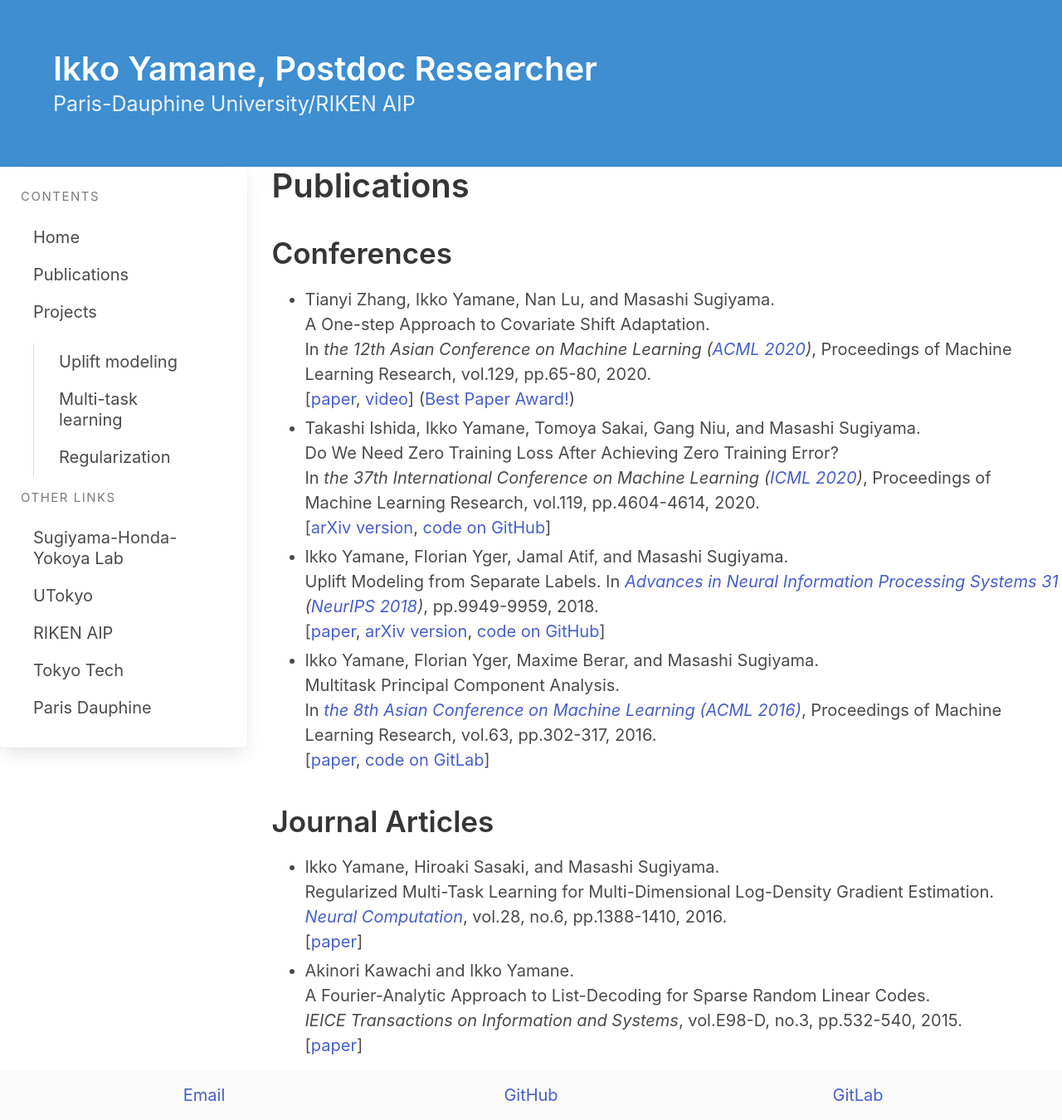
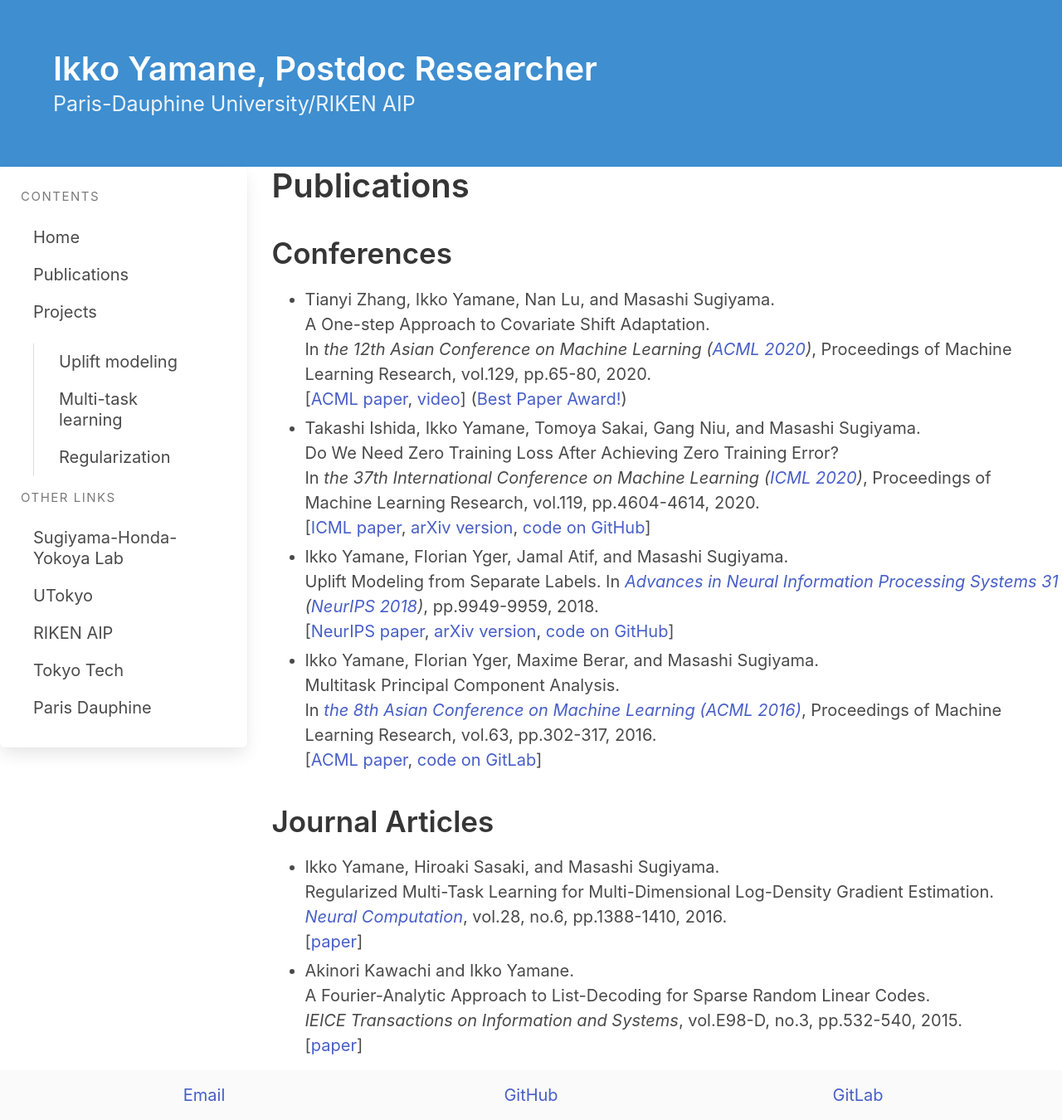
Before and after one commit to i-yamane/i-yamane.github.io, a Jekyll site: the page built from publications.md, in a window 1280 px wide and 1350 px high. Shown: the whole window at 83% size. Built offline with Jekyll 4.4.1, drawn with Linux system fonts in a browser that asks for light colours; nearby versions of some CDN libraries.

Commit message:
Update publications.md

```diff
--- a/publications.md
+++ b/publications.md
@@ -15,20 +15,21 @@ subtitle: Paris-Dauphine University/RIKEN AIP
 A One-step Approach to Covariate Shift Adaptation.<br />
 In _the 12th Asian Conference on Machine Learning ([ACML 2020](http://www.acml-conf.org/2020/))_,
 Proceedings of Machine Learning Research, vol.129, pp.65-80, 2020.<br />
-[[paper](http://proceedings.mlr.press/v129/zhang20a.html), [video](http://www.acml-conf.org/2020/video/paper/zhang20a)] ([Best Paper Award!](http://www.acml-conf.org/2020/program/awards))
+[[ACML paper](http://proceedings.mlr.press/v129/zhang20a.html), [video](http://www.acml-conf.org/2020/video/paper/zhang20a)] ([Best Paper Award!](http://www.acml-conf.org/2020/program/awards))
 
 - Takashi Ishida, Ikko Yamane, Tomoya Sakai, Gang Niu, and Masashi Sugiyama.<br />
 Do We Need Zero Training Loss After Achieving Zero Training Error?<br />
 In _the 37th International Conference on Machine Learning ([ICML 2020](https://icml.cc/Conferences/2020))_,
 Proceedings of Machine Learning Research, vol.119, pp.4604-4614, 2020.<br />
-[[arXiv version](https://arxiv.org/abs/2002.08709),
+[[ICML paper](http://proceedings.mlr.press/v119/ishida20a/ishida20a.pdf),
+[arXiv version](https://arxiv.org/abs/2002.08709),
 [code on GitHub](https://github.com/takashiishida/flooding)]
 
 - Ikko Yamane, Florian Yger, Jamal Atif, and Masashi Sugiyama.<br />
 Uplift Modeling from Separate Labels.
 In _[Advances in Neural Information Processing Systems 31](https://papers.nips.cc/book/advances-in-neural-information-processing-systems-31-2018) ([NeurIPS 2018](https://nips.cc/Conferences/2018/))_,
 pp.9949-9959, 2018.<br />
-[[paper](https://papers.nips.cc/paper/8198-uplift-modeling-from-separate-labels),
+[[NeurIPS paper](https://papers.nips.cc/paper/8198-uplift-modeling-from-separate-labels),
 [arXiv version](https://arxiv.org/abs/1803.05112),
 [code on GitHub](https://github.com/i-yamane/uplift)]
 
@@ -36,7 +37,7 @@ pp.9949-9959, 2018.<br />
 Multitask Principal Component Analysis.<br />
 In <a href="http://www.acml-conf.org/2016/"><i>the 8th Asian Conference on Machine Learning (ACML 2016)</i></a>,
 Proceedings of Machine Learning Research, vol.63, pp.302-317, 2016.<br />
-[[paper](http://proceedings.mlr.press/v63/yamane65.pdf),
+[[ACML paper](http://proceedings.mlr.press/v63/yamane65.pdf),
 [code on GitLab](https://gitlab.com/yamane.ikko/MTPCA)]
 
 
```
